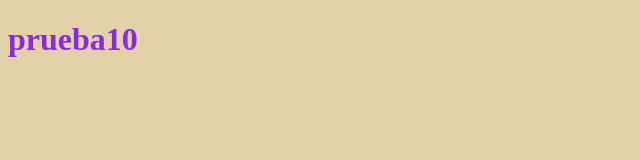
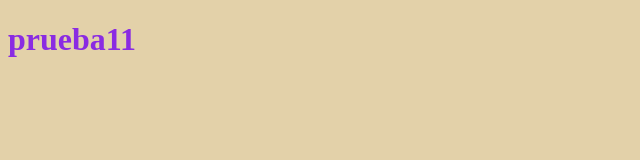
Before and after one commit to uttopicpanal/estudio, a plain HTML site: page index.html in a window 1280 px wide. Shown: the full height of the page, 0-640 px from the left. Drawn offline with Linux system fonts and the light colour scheme; a web font is replaced by a local one.

Commit message:
cambio 11

```diff
--- a/index.html
+++ b/index.html
@@ -11,7 +11,7 @@
 <link href="https://fonts.googleapis.com/css2?family=Grenze+Gotisch:wght@200;300;400&display=swap" rel="stylesheet">
 </head>
 <body>
-    <h1>prueba10</h1>
+    <h1>prueba11</h1>
 
 
 
```
